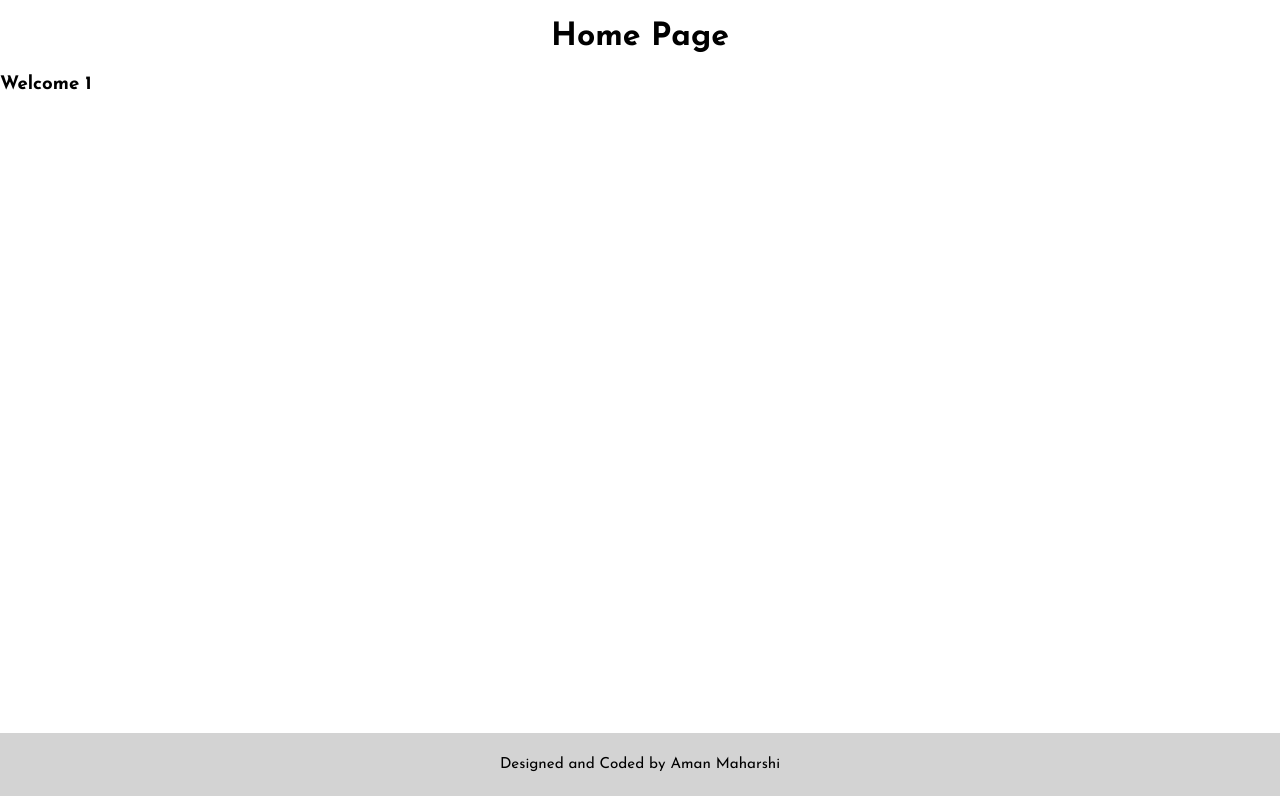
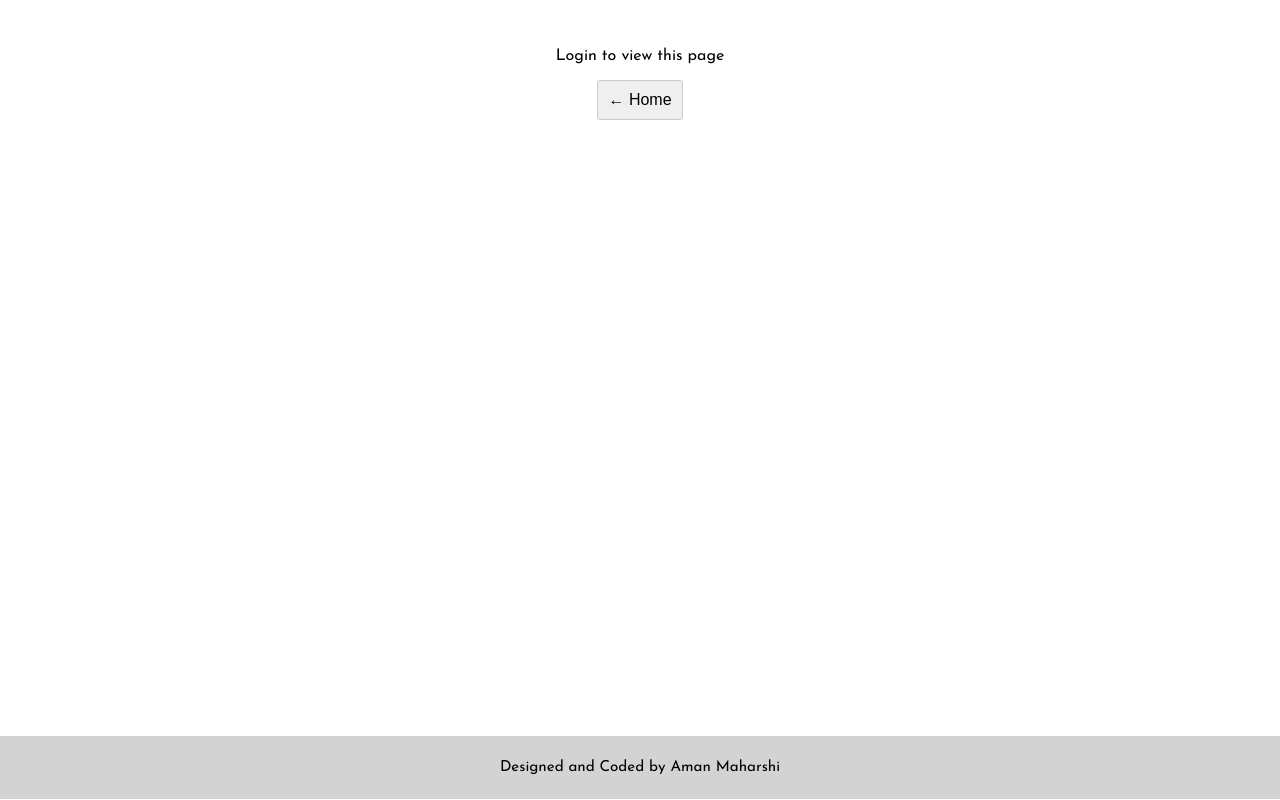
Before and after one commit to aman-maharshi/hands-on-practice, a React (Create React App) app in the folder practice-api/: page /user/1 in a window 1280 px wide. Built offline with nearby package versions, Linux system fonts and the light colour scheme.

Commit message:
sign in and sign up functioonality

```diff
--- a/practice-api/src/App.js
+++ b/practice-api/src/App.js
@@ -1,19 +1,22 @@
+import { useState } from "react"
 import { BrowserRouter as Router, Switch, Route } from "react-router-dom"
 import Login from "./components/Login"
 import Home from "./components/Home"
 import NotFound from "./components/NotFound"
 
 function App() {
+    const [loginResponse, setLoginResponse] = useState(null)
+
     return (
         <>
-            <div className="mainContent">
+            <div className="appWrapper">
                 <Router>
                     <Switch>
                         <Route exact path="/">
-                            <Login />
+                            <Login setLoginResponse={setLoginResponse} />
                         </Route>
                         <Route path="/user/:id">
-                            <Home />
+                            <Home loginResponse={loginResponse} setLoginResponse={setLoginResponse} />
                         </Route>
                         <Route>
                             <NotFound />
--- a/practice-api/src/components/Home.js
+++ b/practice-api/src/components/Home.js
@@ -1,14 +1,45 @@
 import React from "react"
-import { useParams } from "react-router-dom"
+import { Link } from "react-router-dom"
+// import { useParams } from "react-router-dom"
+import { useHistory } from "react-router-dom"
 
-function Home() {
-    let { id } = useParams()
+function Home({ loginResponse, setLoginResponse }) {
+    // let { id } = useParams()
+    let history = useHistory()
+
+    const handleLogout = () => {
+        setLoginResponse(null)
+        history.push("/")
+    }
 
     return (
-        <div>
-            <h1 className="page-title">Home Page</h1>
-            <h3>Welcome {id}</h3>
-        </div>
+        <>
+            {loginResponse ? (
+                <div className="home">
+                    <header className="header">
+                        <div className="home__card">
+                            <div className="avatar">
+                                <img src={loginResponse.avatar} alt="user-avatar" />
+                            </div>
+                            <h3 className="username">{loginResponse.username}</h3>
+                            <button onClick={handleLogout}>Logout</button>
+                        </div>
+                    </header>
+                    <div className="pageContent">
+                        <p>Lorem ipsum dolor sit amet, consectetur adipisicing elit. Excepturi natus culpa, dolor modi iste eaque neque soluta vitae explicabo ipsum tempore distinctio id asperiores itaque eligendi consectetur exercitationem facere, rerum ducimus non cum illo. Neque natus dolor autem nihil non sapiente fugiat veniam maiores, eligendi aperiam inventore sit libero delectus?</p>
+                    </div>
+                </div>
+            ) : (
+                <div className="pageContent">
+                    <div className="notLoggedIn">
+                        <p>Login to view this page</p>
+                        <button>
+                            <Link to="/">← Home</Link>
+                        </button>
+                    </div>
+                </div>
+            )}
+        </>
     )
 }
 
--- a/practice-api/src/components/Login.js
+++ b/practice-api/src/components/Login.js
@@ -3,9 +3,8 @@ import SignUp from "./SignUp"
 import { useHistory } from "react-router-dom"
 import axios from "axios"
 
-function Login() {
+function Login({ setLoginResponse }) {
     const [loginDetails, setLoginDetails] = useState({ username: "", password: "" })
-    const [loginResponse, setLoginResponse] = useState(null)
     let history = useHistory()
 
     const handleInputChange = e => {
@@ -15,36 +14,37 @@ function Login() {
         })
     }
 
-    const handleFormSubmit = e => {
+    const handleFormSubmit = async e => {
         e.preventDefault()
         if (loginDetails.username && loginDetails.password) {
-            axios
-                .post("http://localhost:8080/login", loginDetails)
-                .then(function(response) {
+            try {
+                const response = await axios.post("http://localhost:8080/login", loginDetails)
                 if (response.data) {
                     setLoginResponse(response.data)
-                        history.push(`user/${loginResponse.username}`)
+                    history.push(`user/${loginDetails.username}`)
+                } else {
+                    console.log("Incorrect username / password")
                 }
-                })
-                .catch(function(error) {
+            } catch (e) {
                 console.log("Unable to login")
-                })
-
+            }
             setLoginDetails({ username: "", password: "" })
         }
     }
 
     return (
         <div className="login">
-            <h1 className="page-title">Login Page</h1>
-
+            <header className="header">
                 <form className="signin__form" onSubmit={handleFormSubmit}>
                     <input value={loginDetails.username} onChange={handleInputChange} name="username" type="text" placeholder="username" />
                     <input value={loginDetails.password} onChange={handleInputChange} name="password" type="password" placeholder="password" />
                     <button type="submit">Login</button>
                 </form>
+            </header>
 
+            <div className="pageContent">
                 <SignUp />
+            </div>
         </div>
     )
 }
--- a/practice-api/src/components/SignUp.js
+++ b/practice-api/src/components/SignUp.js
@@ -3,7 +3,6 @@ import axios from "axios"
 
 function SignUp() {
     const [userDetails, setUserDetails] = useState({ username: "", email: "", password: "" })
-    const [signUpResponse, setSignUpResponse] = useState(null)
     const [message, setMessage] = useState("")
     const [loading, setLoading] = useState(false)
 
@@ -22,23 +21,19 @@ function SignUp() {
         })
     }
 
-    const handleFormSubmit = e => {
+    const handleFormSubmit = async e => {
         e.preventDefault()
 
         if (userDetails.username && userDetails.email && userDetails.password) {
             setLoading(true)
-            axios
-                .post("http://localhost:8080/register", userDetails)
-                .then(function(response) {
-                    setSignUpResponse(response.data)
-                    setMessage("SignUp Successful")
-                    setLoading(false)
-                })
-                .catch(function(error) {
-                    // console.log(error.response)
-                    setMessage("Unable to SignUp!")
-                    setLoading(false)
-                })
+            try {
+                await axios.post("http://localhost:8080/register", userDetails)
+                setMessage("SignUp Successful")
+                setLoading(false)
+            } catch (e) {
+                setMessage("Unable to SignUp!")
+                setLoading(false)
+            }
         }
 
         setUserDetails({ username: "", email: "", password: "" })
@@ -49,7 +44,7 @@ function SignUp() {
             <input value={userDetails.username} onChange={handleInputChange} type="text" name="username" placeholder="username" />
             <input value={userDetails.email} onChange={handleInputChange} type="email" name="email" placeholder="email" />
             <input value={userDetails.password} onChange={handleInputChange} type="password" name="password" placeholder="password" />
-            <button type="submit">Sign Up {loading && <img src="/spinner.gif" />}</button>
+            <button type="submit">Sign Up {loading && <img src="/spinner.gif" alt="spinner" />}</button>
             <p className="message">{message}</p>
         </form>
     )
--- a/practice-api/src/index.css
+++ b/practice-api/src/index.css
@@ -8,11 +8,29 @@ body {
 * {
     box-sizing: border-box;
 }
+
+a {
+    color: black;
+    text-decoration: none;
+}
+button {
+    cursor: pointer;
+}
 .page-title {
     text-align: center;
 }
-.mainContent {
-    min-height: 89vh;
+.appWrapper {
+    min-height: 92vh;
+}
+.pageContent {
+    max-width: 1000px;
+    margin: 0 auto;
+    padding-top: 2rem;
+}
+.notLoggedIn {
+    max-width: 600px;
+    margin: 0 auto;
+    text-align: center;
 }
 
 /*
@@ -39,7 +57,6 @@ button {
     margin-bottom: 1rem;
 }
 .signup__form button {
-    cursor: pointer;
     padding: 0;
     display: flex;
     justify-content: center;
@@ -51,16 +68,17 @@ button {
 }
 
 /*
-    SIGNIN
---------------*/
-
-.signin__form {
+    HEADER
+-----------*/
+.header {
+    background: #efefef;
     padding: 1rem;
-    margin: 1rem auto 3rem auto;
-    background: #efefef;
     display: flex;
     justify-content: flex-end;
 }
+/*
+    SIGNIN
+--------------*/
 .signin__form * {
     font-size: 1rem;
     padding: 10px;
@@ -88,5 +106,27 @@ button {
 }
 .footer a {
     color: inherit;
-    text-decoration: none;
 }
+
+/*
+    HOME
+*/
+.home__card {
+    display: flex;
+}
+.home__card .avatar {
+    width: 50px;
+    margin-right: 10px;
+    border-radius: 50%;
+    background: gray;
+}
+.home__card .avatar img {
+    width: 100%;
+    height: 100%;
+    object-fit: cover;
+    border-radius: 50%;
+    display: block;
+}
+.home__card .username {
+    margin-right: 1rem;
+}
```
Lines whose indentation alone changed are shown as unchanged.
